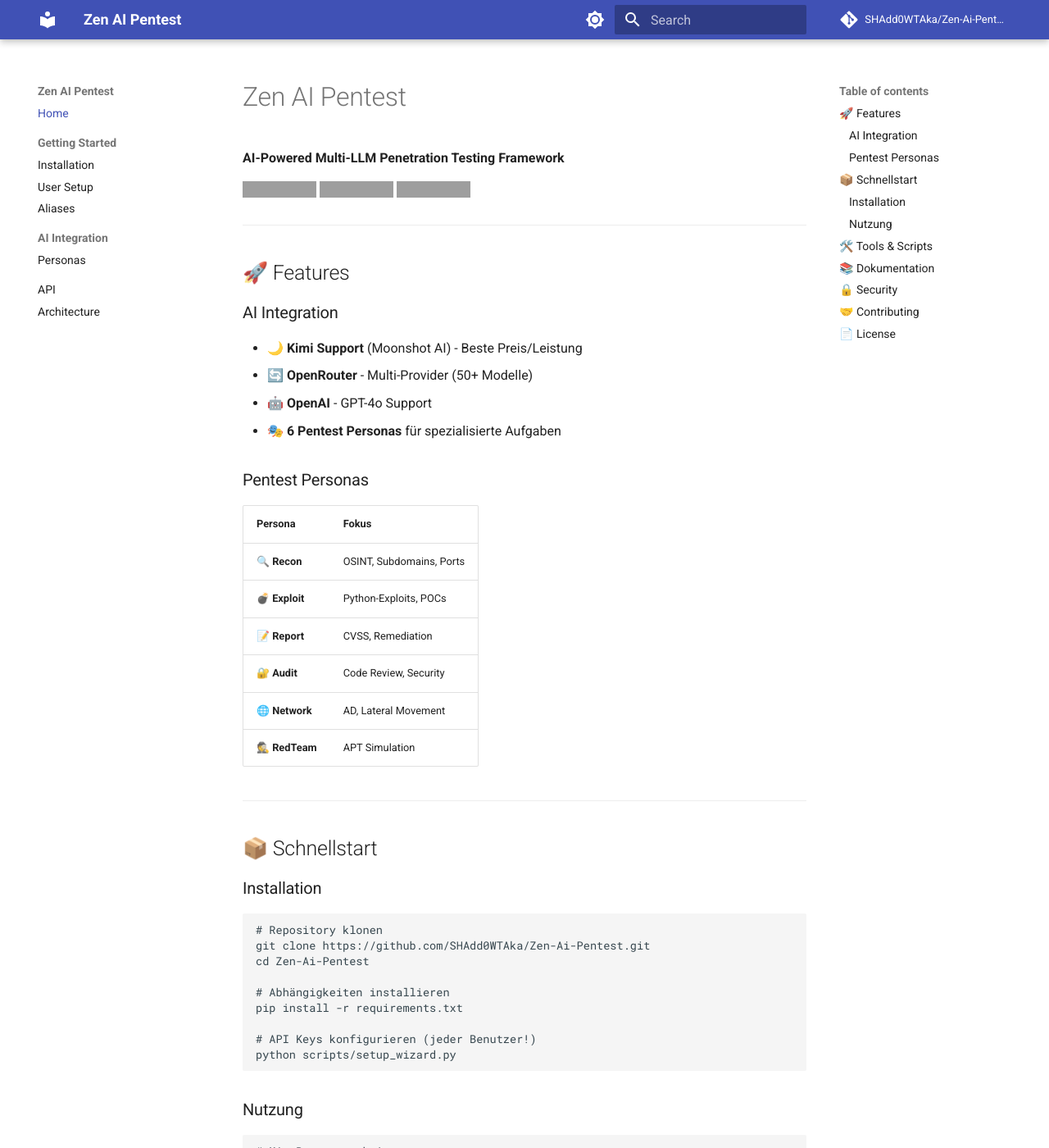
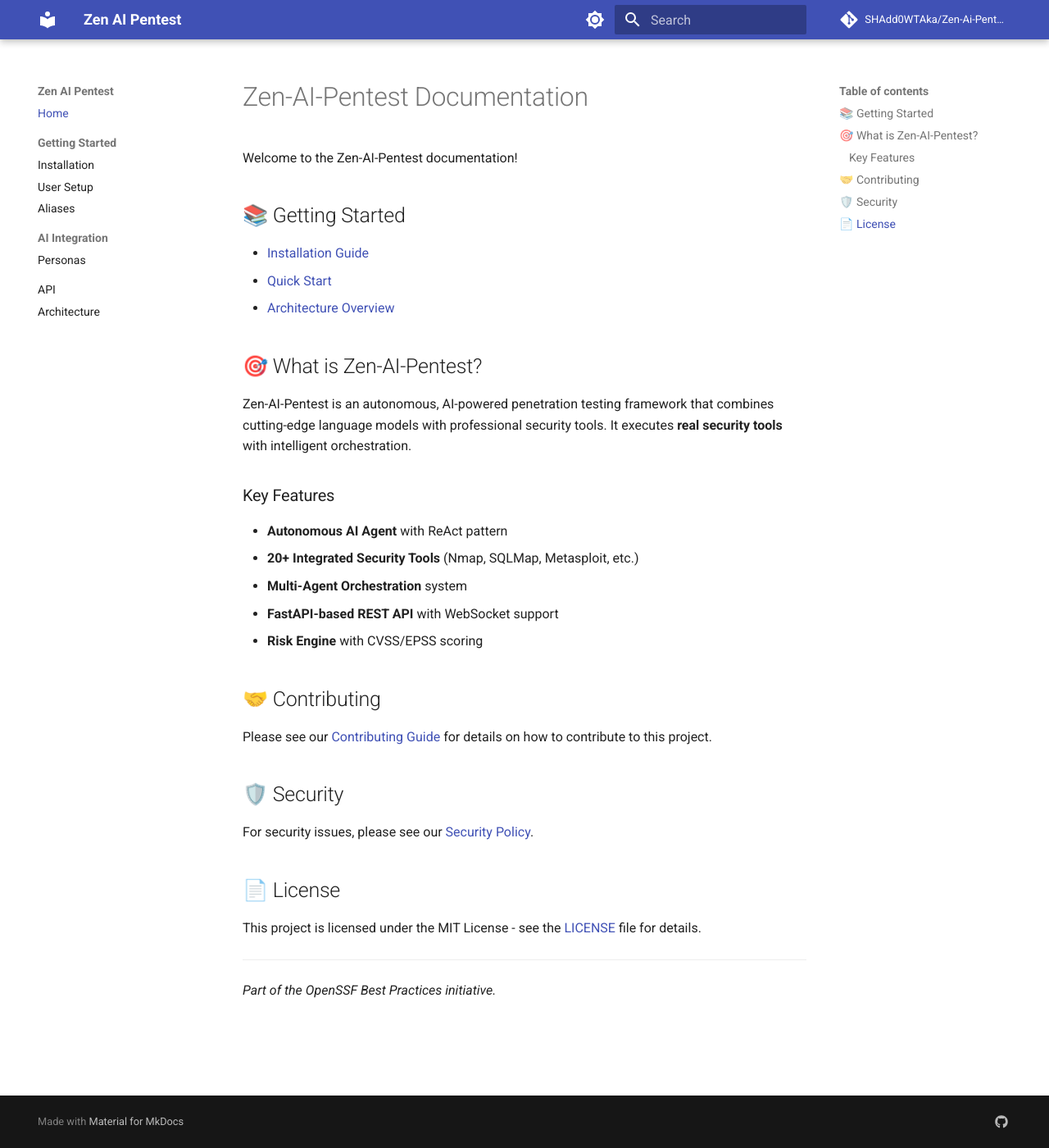
Before and after one commit to trekkermoja1/Zen-test, an MkDocs documentation site: the page built from docs/index.md, in a window 1280 px wide and 1400 px high. Shown: the whole window at 82% size. Built offline with MkDocs 1.6.1 and Material for MkDocs 9.7.7, drawn with Linux system fonts in a browser that asks for light colours; comment, search, counter and statistics services are not loaded; some of the changed text lies outside the part shown; grey boxes are pictures that could not be loaded.

Commit message:
docs: Add OpenSSF Silver compliance files
- Add MIT LICENSE file
- Add CONTRIBUTING.md with contribution guidelines
- Add docs/index.md for documentation basics
- Improve OpenSSF Best Practices score
- Target: Silver level compliance

````diff
--- a/docs/index.md
+++ b/docs/index.md
@@ -1,100 +1,37 @@
-# Zen AI Pentest
+# Zen-AI-Pentest Documentation
 
-**AI-Powered Multi-LLM Penetration Testing Framework**
+Welcome to the Zen-AI-Pentest documentation!
 
-[![Python](https://img.shields.io/badge/Python-3.11%2B-blue)](https://python.org)
-[![License](https://img.shields.io/badge/License-MIT-yellow)](LICENSE)
-[![CI](https://img.shields.io/badge/CI-Passing-brightgreen)](../.github/workflows/ci.yml)
+## 📚 Getting Started
+
+- [Installation Guide](INSTALLATION.md)
+- [Quick Start](API.md)
+- [Architecture Overview](ARCHITECTURE.md)
+
+## 🎯 What is Zen-AI-Pentest?
+
+Zen-AI-Pentest is an autonomous, AI-powered penetration testing framework that combines cutting-edge language models with professional security tools. It executes **real security tools** with intelligent orchestration.
+
+### Key Features
+
+- **Autonomous AI Agent** with ReAct pattern
+- **20+ Integrated Security Tools** (Nmap, SQLMap, Metasploit, etc.)
+- **Multi-Agent Orchestration** system
+- **FastAPI-based REST API** with WebSocket support
+- **Risk Engine** with CVSS/EPSS scoring
+
+## 🤝 Contributing
+
+Please see our [Contributing Guide](../CONTRIBUTING.md) for details on how to contribute to this project.
+
+## 🛡️ Security
+
+For security issues, please see our [Security Policy](../SECURITY.md).
+
+## 📄 License
+
+This project is licensed under the MIT License - see the [LICENSE](../LICENSE) file for details.
 
 ---
 
-## 🚀 Features
-
-### AI Integration
-- **🌙 Kimi Support** (Moonshot AI) - Beste Preis/Leistung
-- **🔄 OpenRouter** - Multi-Provider (50+ Modelle)
-- **🤖 OpenAI** - GPT-4o Support
-- **🎭 6 Pentest Personas** für spezialisierte Aufgaben
-
-### Pentest Personas
-
-| Persona | Fokus |
-|---------|-------|
-| 🔍 **Recon** | OSINT, Subdomains, Ports |
-| 💣 **Exploit** | Python-Exploits, POCs |
-| 📝 **Report** | CVSS, Remediation |
-| 🔐 **Audit** | Code Review, Security |
-| 🌐 **Network** | AD, Lateral Movement |
-| 🕵️ **RedTeam** | APT Simulation |
-
----
-
-## 📦 Schnellstart
-
-### Installation
-
-```bash
-# Repository klonen
-git clone https://github.com/SHAdd0WTAka/Zen-Ai-Pentest.git
-cd Zen-Ai-Pentest
-
-# Abhängigkeiten installieren
-pip install -r requirements.txt
-
-# API Keys konfigurieren (jeder Benutzer!)
-python scripts/setup_wizard.py
-```
-
-### Nutzung
-
-```bash
-# Mit Persona arbeiten
-python tools/kimi_helper.py -p recon "Scan target.com"
-python tools/kimi_helper.py -p exploit "SQLi Scanner schreiben"
-python tools/kimi_helper.py -p report "CVSS-Bericht erstellen"
-
-# Interaktiver Modus
-python tools/kimi_helper.py -i
-
-# Oder mit Aliasen
-zrecon "Finde Subdomains"
-zexploit "Buffer Overflow PoC"
-```
-
----
-
-## 🛠️ Tools & Scripts
-
-| Tool | Zweck |
-|------|-------|
-| `kimi_helper.py` | AI Assistant mit Personas |
-| `setup_wizard.py` | API Key Konfiguration |
-| `check_config.py` | Konfigurations-Check |
-| `switch_model.py` | Backend wechseln |
-
----
-
-## 📚 Dokumentation
-
-- [KIMI_PERSONAS.md](KIMI_PERSONAS.md) - Persona Details
-- [ALIASES.md](ALIASES.md) - Schnellzugriff Aliase
-- [README_USER_SETUP.md](../README_USER_SETUP.md) - Setup Anleitung
-- [API.md](API.md) - API Dokumentation
-
----
-
-## 🔒 Security
-
-- API Keys werden **nie committed**
-- Jeder Benutzer konfiguriert eigene Keys
-- Automatische Key-Rotation verfügbar
-
----
-
-## 🤝 Contributing
-
-Siehe [CONTRIBUTING.md](../CONTRIBUTING.md)
-
-## 📄 License
-
-MIT License - Siehe [LICENSE](../LICENSE)
+*Part of the OpenSSF Best Practices initiative.*
````
Also changed, not shown: CONTRIBUTING.md (+42 -43 lines), 1 other file.
